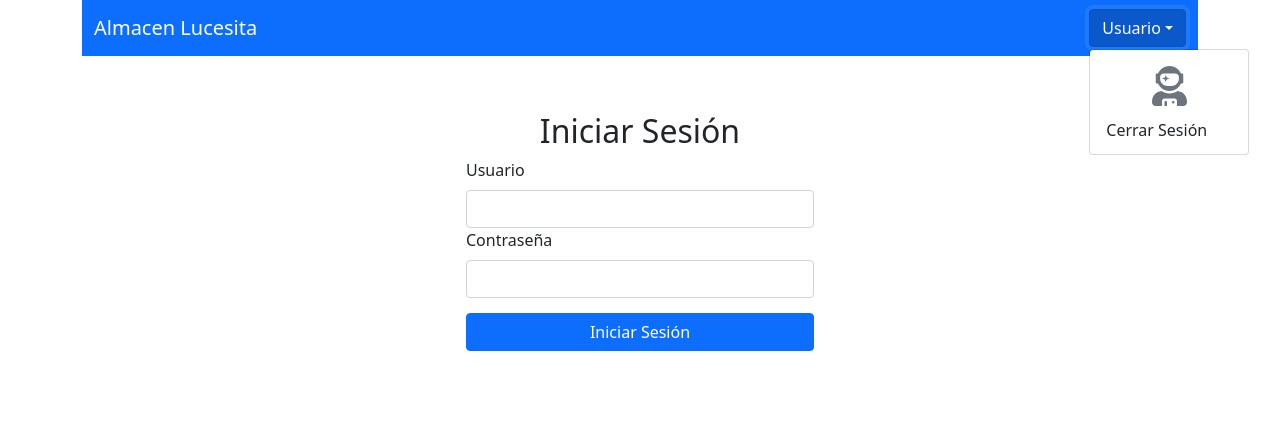
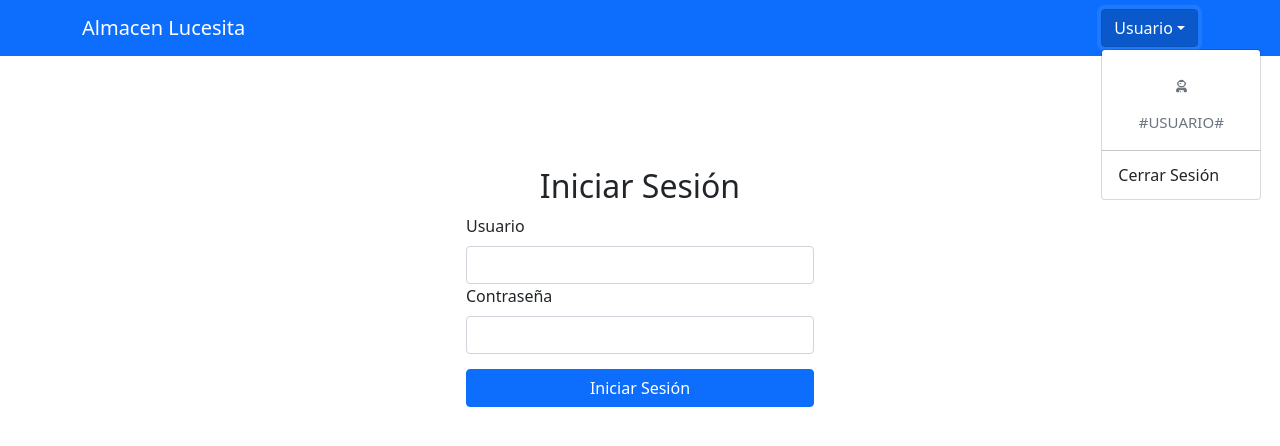
Before and after one commit to Luz-Gomez/empleado_front, a React (Create React App) app: page / in a window 1280 px wide. Both pictures are taken after a click on the button "Usuario". Shown: the top 446 px of the page. Built offline with nearby package versions, Linux system fonts and the light colour scheme.

Commit message:
trabajando en  back y front

```diff
--- a/package.json
+++ b/package.json
@@ -9,11 +9,14 @@
     "@testing-library/jest-dom": "^5.11.4",
     "@testing-library/react": "^11.1.0",
     "@testing-library/user-event": "^12.1.10",
+    "axios": "^0.24.0",
     "bootstrap": "^5.1.3",
     "react": "^17.0.2",
     "react-bootstrap": "^2.0.1",
     "react-dom": "^17.0.2",
+    "react-router-dom": "^5.1.2",
     "react-scripts": "4.0.3",
+    "universal-cookie": "^4.0.4",
     "web-vitals": "^1.0.1"
   },
   "scripts": {
--- a/src/App.js
+++ b/src/App.js
@@ -1,15 +1,15 @@
 import { Container } from 'react-bootstrap';
 import './App.css';
 import 'bootstrap/dist/css/bootstrap.min.css';
-import Login from './components/login/login';
 import Menu from './components/navbar/navbar';
+import AppRouter from './components/router/router'
 
 function App() {
   return (
     <div className="App">
       <Container>
         <Menu />
-        <Login />
+        <AppRouter />
       </Container>
     </div>
   );
--- /dev/null
+++ b/src/components/app.json
@@ -0,0 +1,3 @@
+{
+    "APIHOST":"http://localhost:3001"
+}
--- /dev/null
+++ b/src/components/helper/helper.js
@@ -0,0 +1,5 @@
+export function calculaEspiracionSesion() {
+    const now = new Date().getTime();
+    const newDate = now + 60 * 30 * 1000;
+    return new Date(newDate);
+}
--- a/src/components/login/login.css
+++ b/src/components/login/login.css
@@ -1,5 +1,5 @@
 #login-container {
-    margin-top: 5%;
+    margin-top: 15%;
 }
 
 #login-container h2,
--- a/src/components/login/login.js
+++ b/src/components/login/login.js
@@ -1,6 +1,13 @@
 import React from 'react';
+import axios from 'axios';
 import { Container, Form, Button, Row, Col } from 'react-bootstrap';
+import { APIHOST as host } from '../app.json';
 import './login.css';
+import { isNull } from 'util';
+import Cookies from 'universal-cookie';
+import { calculaEspiracionSesion } from '../helper/helper';
+
+const cookies = new Cookies();
 
 export default class login extends React.Component {
     constructor(props) {
@@ -11,7 +18,23 @@
         };
     }
     iniciarSesion(){
-        alert(`usuario: ${this.state.usuario} - password: ${this.state.pass}`)
+        axios.post(`${host}/usuarios/login`, {
+            usuario: this.state.usuario,
+            pass: this.state.pass,
+        })
+        .then((response) => {
+            if (isNull(response.data.token)) {
+                alert('Usuario y/o contraseña inavalidos');
+            } else {
+                cookies.set('_s', response.data.token, {
+                    path: '/',
+                    expires: calculaEspiracionSesion(),
+                });
+            }
+        })
+        .catch((err) => {
+            console.log(err);
+        });
     }
     render() {
         return (
--- a/src/components/navbar/navbar.css
+++ b/src/components/navbar/navbar.css
@@ -1,5 +1,12 @@
-#navbar .dropdown-header {
+#navbar .dropdown-header .row:nth-child(1) {
     font-size: 40px;
     display: flex;
     justify-content: center;
 }
+
+#navbar .dropdown-header .row:nth-child(2) {
+    font-size: 15px;
+    display: flex;
+    justify-content: center;
+    margin-top: 5px;
+}
--- a/src/components/navbar/navbar.js
+++ b/src/components/navbar/navbar.js
@@ -1,5 +1,5 @@
 import React from "react";
-import { Container, Navbar, Nav, DropdownButton, Dropdown } from 'react-bootstrap';
+import { Container, Navbar, Nav, DropdownButton, Dropdown, Row } from 'react-bootstrap';
 import { FontAwesomeIcon } from '@fortawesome/react-fontawesome'
 import { faUserAstronaut } from '@fortawesome/free-solid-svg-icons'
 import './navbar.css'
@@ -11,7 +11,7 @@
     }
     render() {
         return (
-            <Navbar id="navbar" bg="primary" expand="lg" variant="dark">
+            <Navbar fixed="top" id="navbar" bg="primary" expand="lg" variant="dark">
             <Container>
                 <Navbar.Brand href="#home">Almacen Lucesita <span id="usuario-sub-branm"></span>
                 </Navbar.Brand>
@@ -23,8 +23,14 @@
                 </Nav>
                 <DropdownButton id="dropdown-basic-button" title="Usuario">
                     <Dropdown.Header>
+                        <Row>
                         <FontAwesomeIcon icon={faUserAstronaut} />
+                        </Row>
+                        <Row>
+                            #USUARIO#
+                        </Row>
                     </Dropdown.Header>
+                    <Dropdown.Divider />
                     <Dropdown.Item href="#/action-1">Cerrar Sesión</Dropdown.Item>
                 {/*}    <Dropdown.Item href="#/action-2">Another action</Dropdown.Item>
                     <Dropdown.Item href="#/action-3">Something else</Dropdown.Item>*/}
--- /dev/null
+++ b/src/components/router/router.js
@@ -0,0 +1,37 @@
+import React from 'react';
+import { BrowserRouter as Router,
+    Route,
+    Switch,
+} from 'react-router-dom';
+
+import Login from "../login/login"
+
+export default function AppRouter() {
+    return(
+        <Router>
+            <Switch>
+                <Route exact path={["/", "/login"]} component={Login} />
+               {/*<Route exact path={'/home'} component={Home} />*/}
+                {/*Lo siguiente es para cuando escriben una pagina que no existe */}
+                <Route
+                path={'*'}
+                component={() => (
+                    <h2 style={{ marginTop: 200 }}>
+                        404
+                        <br />
+                        PAGINA NO ENCONTRADA
+                    </h2>
+                )}
+                />
+            </Switch>
+        </Router>
+    )
+}
+/* Para aprende, se puede enrutar una pagina sin crear un archivo para esta pagina
+function Home() {
+    return (
+        <div>
+            <h2 style={{ marginTop:100 }}> ESTE ES MI HOME</h2>
+        </div>
+    );
+}*/
```
Also changed, not shown: 2 other files (tests, documents, lock files or other folders).
